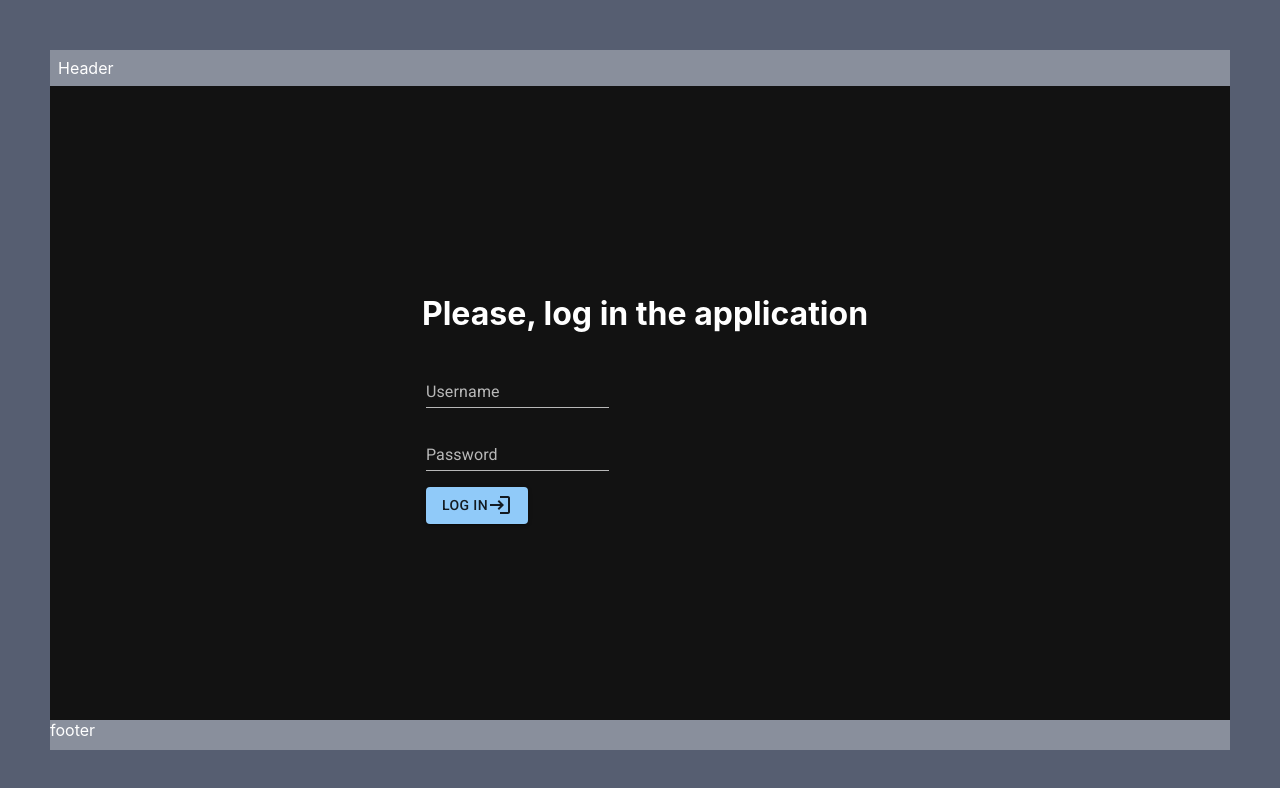
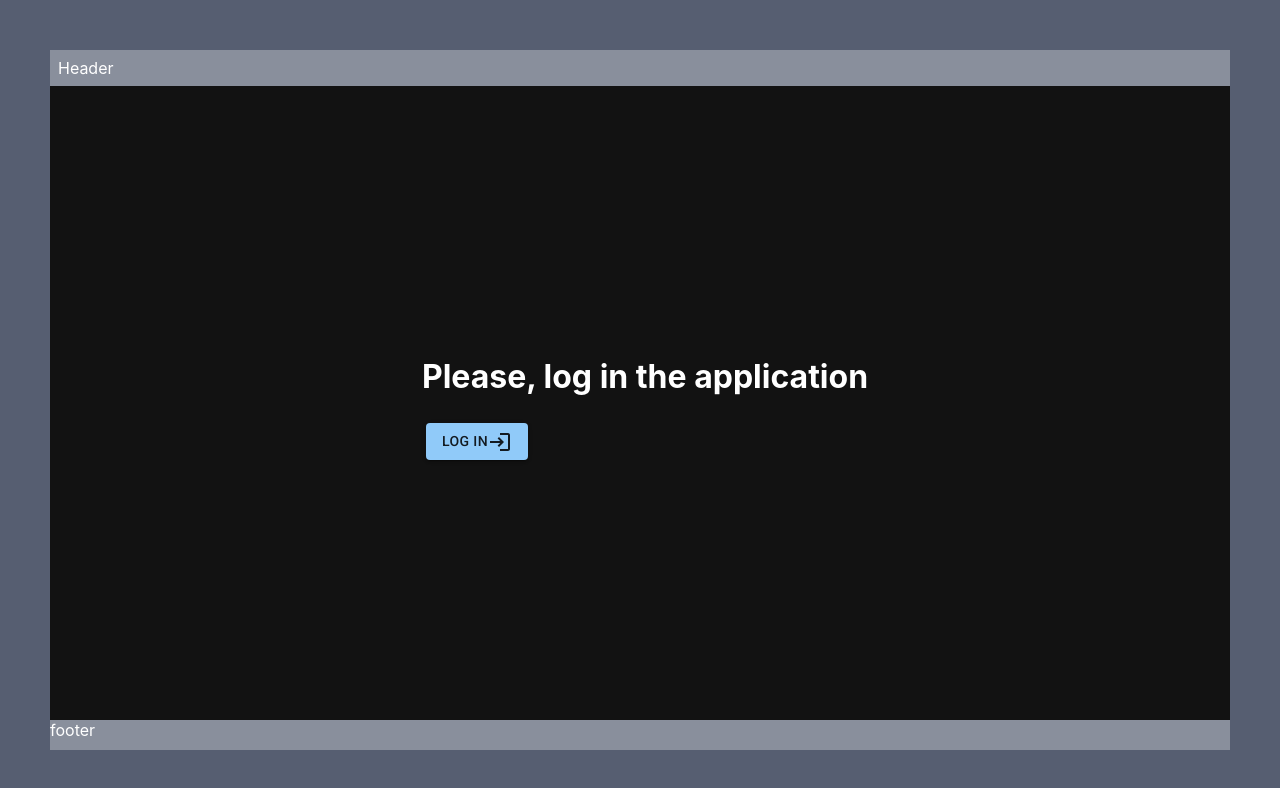
Before and after one commit to kellianoy/weblabs, a React (Create React App) app in the folder front-end/: page / in a window 1280 px wide. Shown: the top 788 px of the page. Built offline with nearby package versions, Linux system fonts and the light colour scheme.

Commit message:
chore: finish step 8 / 9 / 10

```diff
--- a/front-end/package.json
+++ b/front-end/package.json
@@ -13,6 +13,7 @@
     "@testing-library/react": "^12.1.2",
     "@testing-library/user-event": "^13.5.0",
     "axios": "^0.23.0",
+    "crypto-js": "^4.1.1",
     "dayjs": "^1.10.7",
     "react": "^17.0.2",
     "react-dom": "^17.0.2",
@@ -22,6 +23,7 @@
     "remark-rehype": "^10.0.0",
     "typeface-roboto": "^1.1.13",
     "unified": "^10.1.0",
+    "universal-cookie": "^4.0.4",
     "web-vitals": "^2.1.2"
   },
   "scripts": {
--- a/front-end/src/Login.js
+++ b/front-end/src/Login.js
@@ -1,9 +1,26 @@
 /** @jsxImportSource @emotion/react */
 // Layout
 import { useTheme } from '@mui/styles';
+import { Button } from '@mui/material';
+import LoginIcon from '@mui/icons-material/Login';
 
-import {Button, TextField} from '@mui/material';
-import LoginIcon from '@mui/icons-material/Login';
+import Cookies from 'universal-cookie';
+import crypto from 'crypto';
+import queryString from 'query-string';
+import axios from 'axios';
+import qs from 'qs'
+
+//Encrypting data for challenge
+function base64URLEncode(str) {
+  return str.toString('base64').replace(/\+/g, '-').replace(/\//g, '_').replace(/=/g, '');
+}
+
+function sha256(buffer) {
+  return crypto.createHash('sha256').update(buffer).digest();
+}
+
+//starting cookies
+const cookies = new Cookies();
 
 const useStyles = (theme) => ({
   root: {
@@ -27,29 +44,81 @@ const useStyles = (theme) => ({
   },
 })
 
-export default function Login({
+export default function Login
+({
   onUser
 }) {
   const styles = useStyles(useTheme())
+
+  //let's check if there are params
+  const url = window.location.search;
+  const params = queryString.parse(url);
+
+  //If there is a query code
+  if (params.code)
+  {
+
+
+    axios.post("http://127.0.0.1:5556/dex/token", qs.stringify(
+      {
+        grant_type: 'authorization_code',
+        client_id: "example-app",
+        redirect_uri: "http://localhost:3000/callback",
+        code_verifier: cookies.get('codeVerifier'),
+        code: params.code
+      }
+    )).then(function(response){
+      console.log(response);
+    });
+    return null;
+  }
+  else {
+      //Check if the user is logged in or not, if so, let's enter the app
+    if (cookies.get("username")) {
+      onUser( { username: cookies.get('username') })
+      return null;
+    }
+    else { //if he is not logged, let's register
       return (
         <div css={styles.root}>
           <div>
-        <h1 css={{marginLeft: '10px'}}>Please, log in the application</h1>
+            <h1 css={{ marginLeft: '10px' }}>Please, log in the application</h1>
             <fieldset>
-          <TextField id="username" label="Username" color="secondary" variant="standard" />
-        </fieldset>
-        <fieldset>
-          <TextField id="password" label="Password" color="secondary" variant="standard" type="password"/>
-        </fieldset>
-        <fieldset>
-          <Button variant="contained" color="primary" onClick={ (e) => {
+              <Button variant="contained" color="primary" onClick={(e) => {
                 e.stopPropagation()
-              onUser({username: 'david'})
+
+                //First, let's build our url
+
+                //let's generate a code verifier
+                const code_verifier = base64URLEncode(crypto.randomBytes(32))
+
+                //let's save it in the cookies
+                cookies.set('codeVerifier', code_verifier, { path: '/' });
+                console.log(cookies.get('codeVerifier'));
+
+                //let's create a code challenge for this code
+                const code_challenge = base64URLEncode(sha256(code_verifier))
+
+                //we can now create our url
+                var url = ["http://127.0.0.1:5556/dex/auth"
+                    + "?", "client_id=example-app"
+                    + "&", "scope=openid email offline_access"
+                    + "&", "response_type=code&", "redirect_uri=http://localhost:3000/callback"
+                    + "&", "code_challenge=" + code_challenge
+                    + "&", "code_challenge_method=S256"].join('');
+
+                //and redirect the user to it
+                console.log(url)
+                window.location.replace(url)
+
               }}>
-            Log In <LoginIcon/>
+                Log In <LoginIcon />
               </Button>
             </fieldset>
           </div>
         </div>
+
       );
     }
+  }
+}
```
Also changed, not shown: 1 other file (tests, documents, lock files or other folders). Lines whose indentation alone changed are shown as unchanged.
